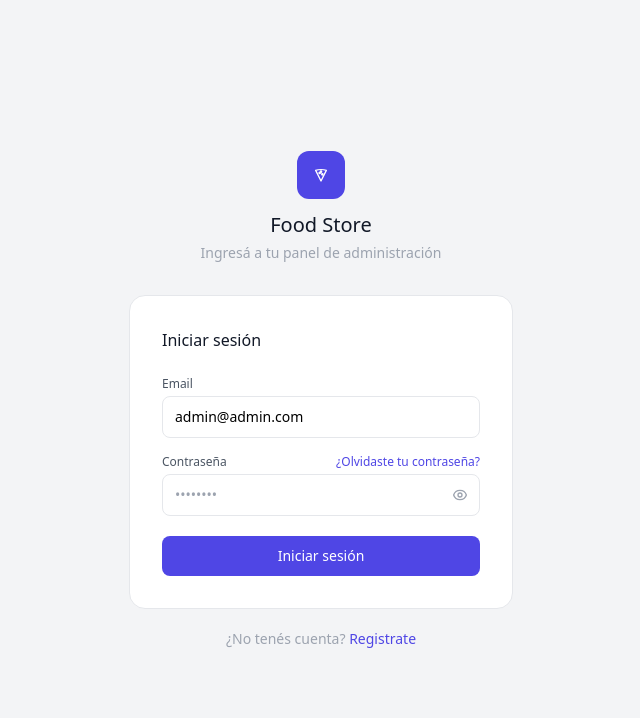
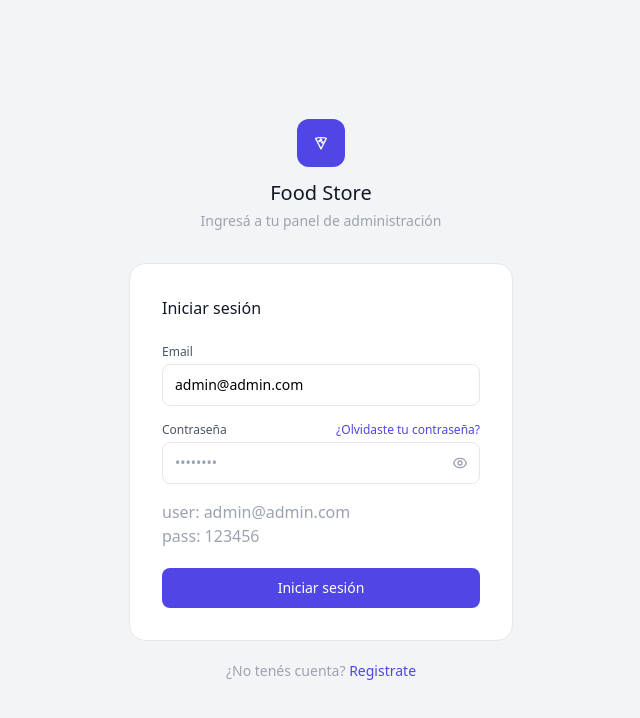
Before and after one commit to jdario9912/tpi-programacion-III, a website built with Vite: page frontend/src/pages/auth/login.html in a window 1280 px wide. Shown: the whole page, without its empty margins (319-959 px from the left). Built offline with nearby package versions, Linux system fonts and the light colour scheme; no server answers.

Commit message:
video y credenciales admin

```diff
--- a/frontend/src/pages/auth/login.html
+++ b/frontend/src/pages/auth/login.html
@@ -38,7 +38,9 @@
             </div>
 
             <div class="bg-white border border-gray-200 rounded-2xl p-8">
-        <h2 class="text-base font-medium text-gray-900 mb-6">Iniciar sesión</h2>
+                <h2 class="text-base font-medium text-gray-900 mb-6">
+                    Iniciar sesión
+                </h2>
 
                 <div
                     id="alert"
@@ -78,7 +80,10 @@
                             value="admin@admin.com"
                             class="w-full px-3 py-2.5 text-sm border border-gray-200 rounded-lg focus:outline-none focus:ring-2 focus:ring-indigo-300 placeholder-gray-400"
                         />
-            <p id="err-email" class="hidden text-xs text-red-500 mt-1">
+                        <p
+                            id="err-email"
+                            class="hidden text-xs text-red-500 mt-1"
+                        >
                             Ingresá un email válido
                         </p>
                     </div>
@@ -90,7 +95,9 @@
                                 class="block text-xs font-medium text-gray-600"
                                 >Contraseña</label
                             >
-              <a href="#" class="text-xs text-indigo-600 hover:underline"
+                            <a
+                                href="#"
+                                class="text-xs text-indigo-600 hover:underline"
                                 >¿Olvidaste tu contraseña?</a
                             >
                         </div>
@@ -142,9 +149,17 @@
                                 </svg>
                             </button>
                         </div>
-            <p id="err-pass" class="hidden text-xs text-red-500 mt-1">
+                        <p
+                            id="err-pass"
+                            class="hidden text-xs text-red-500 mt-1"
+                        >
                             La contraseña es obligatoria
                         </p>
+                    </div>
+
+                    <div>
+                        <p class="text-gray-400">user: admin@admin.com</p>
+                        <p class="text-gray-400">pass: 123456</p>
                     </div>
 
                     <button
```
Also changed, not shown: README.md. Lines whose indentation alone changed are shown as unchanged.
